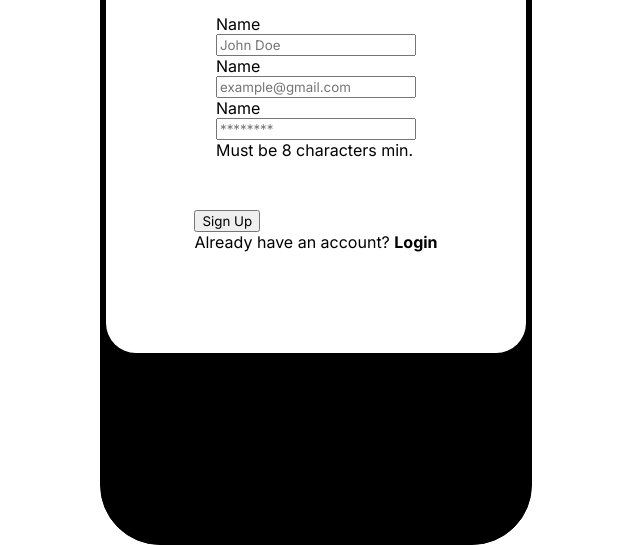
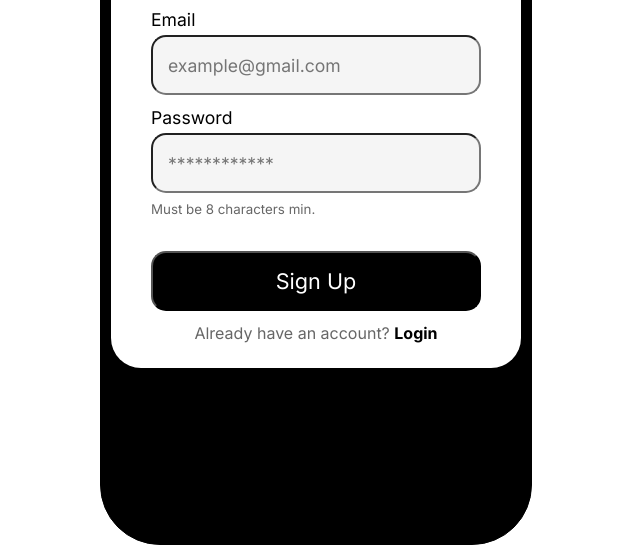
Before and after one commit to danielbirdjr/training_app, a plain HTML site: page sign_up.html in a window 1280 px wide. Shown: the part 389-934 px from the top of the page, without its empty margins (0-640 px from the left). Drawn offline with Linux system fonts and the light colour scheme.

Commit message:
Sign up page

```diff
--- a/sign_up.css
+++ b/sign_up.css
@@ -21,17 +21,18 @@
 
 .sign_up_container {
     background-color: white;
-    width: 420px;
-    height: 550px;
+    width: calc(100% - 20px);
+    height: 580px;
     border-radius: 30px;
     display: flex;
     flex-direction: column;
-    justify-content: center;
+    justify-content: space-between;
     align-items: center;
 }
 
 .title_container {
-    margin-bottom: 50px;
+    margin-top: 30px;
+
 }
 .title_container h1 {
     font-weight: 600;
@@ -42,11 +43,65 @@
 }
 
 .input_container {
-    margin-bottom: 50px;
+    width: 100%;
+    display: flex;
+    flex-direction: column;
+    justify-content: space-between;
+}
+
+input, label, small {
+    margin-left: 40px;
+    margin-right: 40px;
+}
+
+input, button {
+    height: 60px;
+    width: calc(100% - 80px);
+    border-radius: 15px;
+}
+
+input {
+    background-color: #F5F5F5;
+    font-size: 110%;
+    color: rgba(0, 0, 0, 0.6);
+    padding-left: 15px;
+    padding-right: 15px;
+    margin-top: 5px;
+}
+
+input#name,
+input#email {
+    margin-bottom: 12px;
+}
+
+label {
+    font-size: 110%;
+}
+
+small {
+    color: rgba(0, 0, 0, 0.6);
+    margin-top: 8px;
+}
+
+button {
+    background-color: black;
+    color: white;
+    font-size: 135%;
+    margin-bottom: 12px;
+    cursor: pointer;
 }
 
 .button_container {
+    margin-bottom: 25px;
+    width: 100%;
+    display: flex;
+    flex-direction: column;
+    align-items: center;
+    justify-content: end;
+}
 
+.button_container p {
+    color: rgba(0, 0, 0, 0.6);
 }
 
 .button_container a {
@@ -54,3 +109,11 @@
     text-decoration: none;
     color: black;
 }
+
+button:active {
+    background-color: white;
+    color: black;
+    font-weight: 600;
+    border: solid black 2px;
+    box-shadow: 0px 0px 15px 4px rgba(0, 0, 0, 0.2);
+}
--- a/sign_up.html
+++ b/sign_up.html
@@ -16,19 +16,13 @@
                 <p>Create your account</p>
             </div>
             <div class="input_container">
-                <div class="input_field">
-                    <p>Name</p>
-                    <input type="text" placeholder="John Doe">
-                </div>
-                <div class="input_field">
-                    <p>Name</p>
-                    <input type="text" placeholder="example@gmail.com">
-                </div>
-                <div class="input_field">
-                    <p>Name</p>
-                    <input type="text" placeholder="********">
-                    <p>Must be 8 characters min.</p>
-                </div>
+                <label for="name">Name</label>
+                <input type="text" id="name" placeholder="John Doe">
+                <label for="email">Email</label>
+                <input type="email" id="email" placeholder="example@gmail.com">
+                <label for="password">Password</label>
+                <input type="password" id="password" placeholder="************">
+                <small>Must be 8 characters min.</small>
             </div>
             <div class="button_container">
                 <button>Sign Up</button>
```
